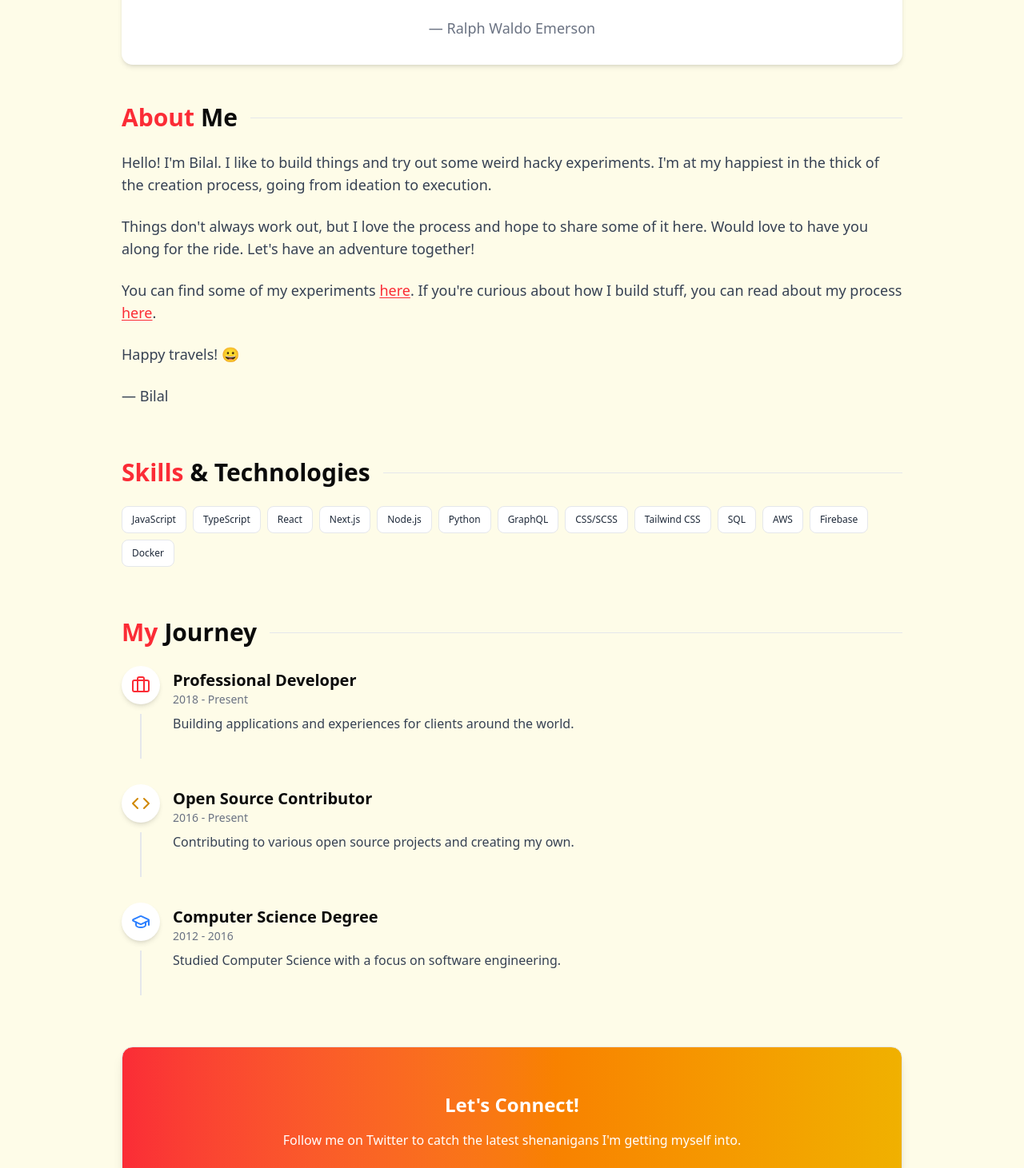
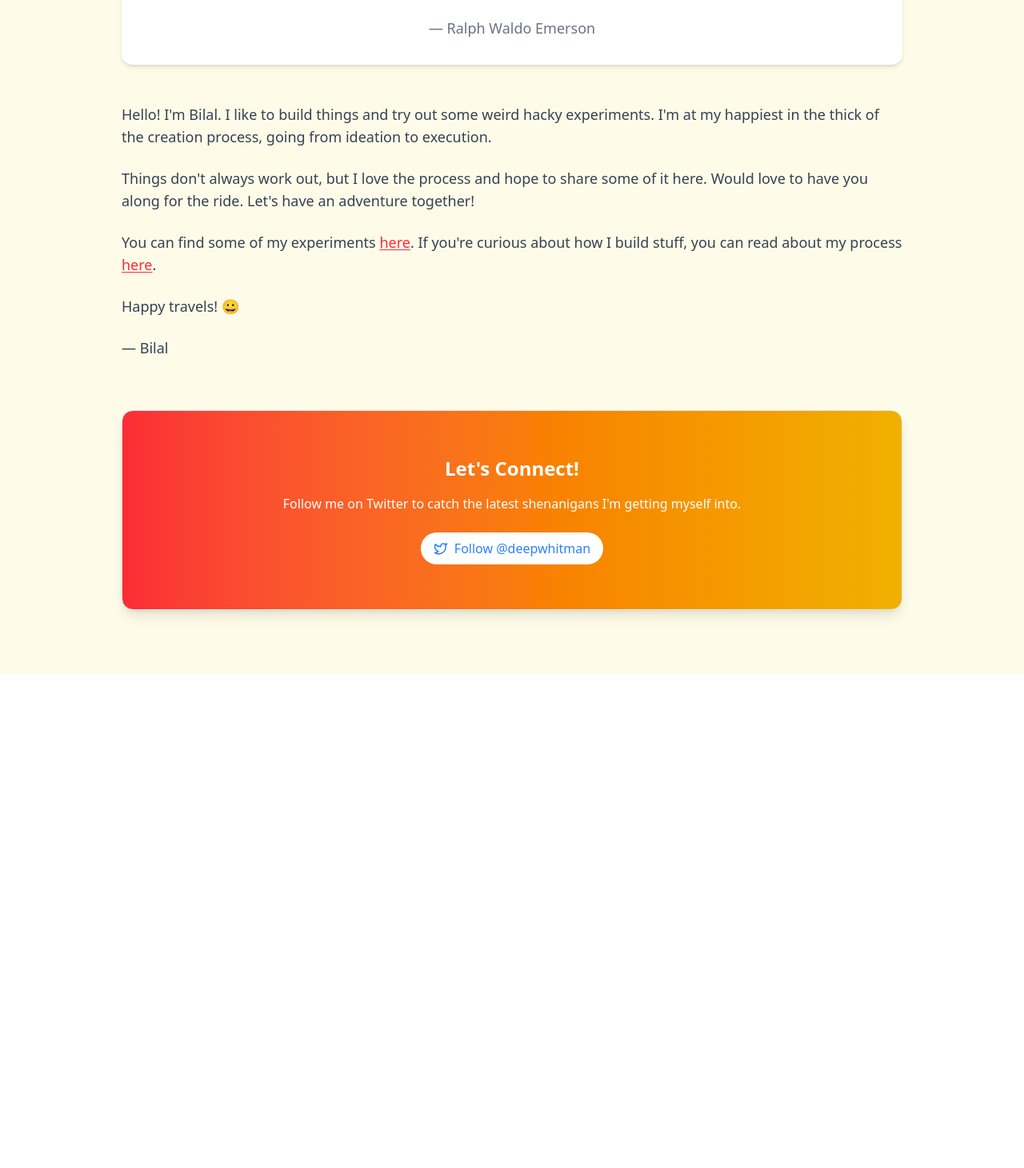
Before and after one commit to btahir/hacky-experiments, a Next.js app: page /about in a window 1280 px wide. Shown: the part 669-2130 px from the top of the page at 80% size. After the commit the page ends 1512 px from the top, so only its background shows below. Built offline with nearby package versions, Linux system fonts and the light colour scheme.

Commit message:
style up blog

```diff
--- a/app/about/page.tsx
+++ b/app/about/page.tsx
@@ -4,236 +4,206 @@ import Link from 'next/link'
 import { Button } from '@/components/ui/button'
 import { motion } from 'framer-motion'
 import { Badge } from '@/components/ui/badge'
-import { Github, Twitter, ExternalLink, Mail, Code, Briefcase, GraduationCap } from 'lucide-react'
+import {
+  Github,
+  Twitter,
+  ExternalLink,
+  Mail,
+  Code,
+  Briefcase,
+  GraduationCap,
+} from 'lucide-react'
 import { Card, CardContent } from '@/components/ui/card'
 import Image from 'next/image'
 export default function AboutPage() {
   const fadeIn = {
     hidden: { opacity: 0, y: 20 },
-    visible: { opacity: 1, y: 0 }
+    visible: { opacity: 1, y: 0 },
   }
 
   const skills = [
-    'JavaScript', 'TypeScript', 'React', 'Next.js', 'Node.js',
-    'Python', 'GraphQL', 'CSS/SCSS', 'Tailwind CSS', 'SQL',
-    'AWS', 'Firebase', 'Docker'
+    'JavaScript',
+    'TypeScript',
+    'React',
+    'Next.js',
+    'Node.js',
+    'Python',
+    'GraphQL',
+    'CSS/SCSS',
+    'Tailwind CSS',
+    'SQL',
+    'AWS',
+    'Firebase',
+    'Docker',
   ]
 
   return (
-    <main className="min-h-screen bg-yellow-50 py-20">
-      <div className="container mx-auto px-4 sm:px-6 max-w-5xl">
+    <main className='min-h-screen bg-yellow-50 py-20'>
+      <div className='container mx-auto px-4 sm:px-6 max-w-5xl'>
         {/* Hero Section */}
-        <div className="flex flex-col items-center mb-16">
+        <div className='flex flex-col items-center mb-16'>
           <motion.div
-            className="mb-6"
+            className='mb-6'
             initial={{ opacity: 0, scale: 0.8 }}
             animate={{ opacity: 1, scale: 1 }}
             transition={{ duration: 0.5 }}
           >
-            <div className="relative">
-              <div className="absolute -inset-1 rounded-full bg-gradient-to-tl from-red-500 to-yellow-400 opacity-70 blur"></div>
+            <div className='relative'>
+              <div className='absolute -inset-1 rounded-full bg-gradient-to-tl from-red-500 to-yellow-400 opacity-70 blur'></div>
               <Image
-                src="/me.png"
+                src='/me.png'
                 alt="Bilal's profile photo"
                 width={400}
                 height={400}
-                className="relative w-32 h-32 sm:w-40 sm:h-40 object-cover rounded-full border-4 border-white"
+                className='relative w-32 h-32 sm:w-40 sm:h-40 object-cover rounded-full border-4 border-white'
               />
             </div>
           </motion.div>
 
           <motion.h1
-            className="text-4xl sm:text-5xl font-bold mb-4 text-center"
+            className='text-4xl sm:text-5xl font-bold mb-4 text-center'
             initial={{ opacity: 0, y: 10 }}
             animate={{ opacity: 1, y: 0 }}
             transition={{ duration: 0.6, delay: 0.1 }}
           >
-            <span className="text-red-500">Hello,</span> I'm Bilal
+            <span className='text-red-500'>Hello,</span> I'm Bilal
           </motion.h1>
 
           <motion.div
-            className="flex gap-2 flex-wrap justify-center mb-6"
+            className='flex gap-2 flex-wrap justify-center mb-6'
             initial={{ opacity: 0, y: 10 }}
             animate={{ opacity: 1, y: 0 }}
             transition={{ duration: 0.6, delay: 0.2 }}
           >
-            <Badge className="bg-red-100 text-red-700 hover:bg-red-200">Builder</Badge>
-            <Badge className="bg-yellow-100 text-yellow-700 hover:bg-yellow-200">Creator</Badge>
-            <Badge className="bg-blue-100 text-blue-700 hover:bg-blue-200">Developer</Badge>
-            <Badge className="bg-green-100 text-green-700 hover:bg-green-200">Thinker</Badge>
+            <Badge className='bg-red-100 text-red-700 hover:bg-red-200'>
+              Builder
+            </Badge>
+            <Badge className='bg-yellow-100 text-yellow-700 hover:bg-yellow-200'>
+              Creator
+            </Badge>
+            <Badge className='bg-blue-100 text-blue-700 hover:bg-blue-200'>
+              Developer
+            </Badge>
+            <Badge className='bg-green-100 text-green-700 hover:bg-green-200'>
+              Thinker
+            </Badge>
           </motion.div>
 
           <motion.div
-            className="flex gap-4 mt-4"
+            className='flex gap-4 mt-4'
             initial={{ opacity: 0, y: 10 }}
             animate={{ opacity: 1, y: 0 }}
             transition={{ duration: 0.6, delay: 0.3 }}
           >
             <a
-              href="https://twitter.com/deepwhitman"
-              target="_blank"
-              rel="noreferrer"
-              className="p-2 bg-white rounded-full shadow-md hover:shadow-lg transition-shadow duration-300"
-              aria-label="Twitter"
+              href='https://twitter.com/deepwhitman'
+              target='_blank'
+              rel='noreferrer'
+              className='p-2 bg-white rounded-full shadow-md hover:shadow-lg transition-shadow duration-300'
+              aria-label='Twitter'
             >
-              <Twitter size={20} className="text-blue-400" />
+              <Twitter size={20} className='text-blue-400' />
             </a>
             <a
-              href="https://github.com/btahir"
-              target="_blank"
-              rel="noreferrer"
-              className="p-2 bg-white rounded-full shadow-md hover:shadow-lg transition-shadow duration-300"
-              aria-label="GitHub"
+              href='https://github.com/btahir'
+              target='_blank'
+              rel='noreferrer'
+              className='p-2 bg-white rounded-full shadow-md hover:shadow-lg transition-shadow duration-300'
+              aria-label='GitHub'
             >
-              <Github size={20} className="text-gray-800" />
+              <Github size={20} className='text-gray-800' />
             </a>
             <a
-              href="mailto:contact@example.com"
-              className="p-2 bg-white rounded-full shadow-md hover:shadow-lg transition-shadow duration-300"
-              aria-label="Email"
+              href='mailto:contact@example.com'
+              className='p-2 bg-white rounded-full shadow-md hover:shadow-lg transition-shadow duration-300'
+              aria-label='Email'
             >
-              <Mail size={20} className="text-red-500" />
+              <Mail size={20} className='text-red-500' />
             </a>
           </motion.div>
         </div>
 
         {/* Quote Section */}
         <motion.div
-          className="rounded-xl bg-white p-8 mb-12 shadow-md"
-          initial="hidden"
-          animate="visible"
+          className='rounded-xl bg-white p-8 mb-12 shadow-md'
+          initial='hidden'
+          animate='visible'
           variants={fadeIn}
           transition={{ duration: 0.5, delay: 0.3 }}
         >
-          <blockquote className="text-2xl sm:text-3xl italic text-gray-700 text-center">
-            "All life is an experiment. The more experiments you make the better."
+          <blockquote className='text-2xl sm:text-3xl italic text-gray-700 text-center'>
+            "All life is an experiment. The more experiments you make the
+            better."
           </blockquote>
-          <p className="text-lg text-gray-500 mt-4 text-center">— Ralph Waldo Emerson</p>
+          <p className='text-lg text-gray-500 mt-4 text-center'>
+            — Ralph Waldo Emerson
+          </p>
         </motion.div>
 
         {/* About Me Section */}
         <motion.div
-          className="mb-16"
-          initial="hidden"
-          animate="visible"
+          className='mb-16'
+          initial='hidden'
+          animate='visible'
           variants={fadeIn}
           transition={{ duration: 0.5, delay: 0.4 }}
         >
-          <h2 className="text-3xl font-bold mb-6 flex items-center">
-            <span className="text-red-500 mr-2">About</span> Me
-            <div className="h-px flex-grow bg-gray-200 ml-4"></div>
-          </h2>
-
-          <div className="text-lg text-gray-700 space-y-6">
+          <div className='text-lg text-gray-700 space-y-6'>
             <p>
-              Hello! I'm Bilal. I like to build things and try out some weird hacky
-              experiments. I'm at my happiest in the thick of the creation process, going from
-              ideation to execution.
+              Hello! I'm Bilal. I like to build things and try out some weird
+              hacky experiments. I'm at my happiest in the thick of the creation
+              process, going from ideation to execution.
             </p>
             <p>
-              Things don't always work out, but I love the process and hope to share some of it here.
-              Would love to have you along for the ride. Let's have an adventure together!
+              Things don't always work out, but I love the process and hope to
+              share some of it here. Would love to have you along for the ride.
+              Let's have an adventure together!
             </p>
             <p>
               You can find some of my experiments{' '}
-              <Link href="/experiments" className="text-red-500 hover:text-red-700 font-medium underline underline-offset-2">
+              <Link
+                href='/experiments'
+                className='text-red-500 hover:text-red-700 font-medium underline underline-offset-2'
+              >
                 here
-              </Link>. If you're curious about how I build stuff, you can read about my
+              </Link>
+              . If you're curious about how I build stuff, you can read about my
               process{' '}
-              <Link href="/process" className="text-red-500 hover:text-red-700 font-medium underline underline-offset-2">
+              <Link
+                href='/process'
+                className='text-red-500 hover:text-red-700 font-medium underline underline-offset-2'
+              >
                 here
-              </Link>.
+              </Link>
+              .
             </p>
-            <p>
-              Happy travels! 😀
-            </p>
-            <p className="font-medium">— Bilal</p>
-          </div>
-        </motion.div>
-
-        {/* Skills Section */}
-        <motion.div
-          className="mb-16"
-          initial="hidden"
-          animate="visible"
-          variants={fadeIn}
-          transition={{ duration: 0.5, delay: 0.5 }}
-        >
-          <h2 className="text-3xl font-bold mb-6 flex items-center">
-            <span className="text-red-500 mr-2">Skills</span> & Technologies
-            <div className="h-px flex-grow bg-gray-200 ml-4"></div>
-          </h2>
-
-          <div className="flex flex-wrap gap-2">
-            {skills.map((skill, index) => (
-              <motion.div
-                key={skill}
-                initial={{ opacity: 0, y: 10 }}
-                animate={{ opacity: 1, y: 0 }}
-                transition={{ duration: 0.3, delay: 0.1 * index }}
-              >
-                <Badge className="py-2 px-3 bg-white text-gray-800 hover:bg-gray-100 border border-gray-200">
-                  {skill}
-                </Badge>
-              </motion.div>
-            ))}
-          </div>
-        </motion.div>
-
-        {/* Timeline */}
-        <motion.div
-          className="mb-16"
-          initial="hidden"
-          animate="visible"
-          variants={fadeIn}
-          transition={{ duration: 0.5, delay: 0.6 }}
-        >
-          <h2 className="text-3xl font-bold mb-6 flex items-center">
-            <span className="text-red-500 mr-2">My</span> Journey
-            <div className="h-px flex-grow bg-gray-200 ml-4"></div>
-          </h2>
-
-          <div className="space-y-8">
-            <TimelineItem
-              title="Professional Developer"
-              date="2018 - Present"
-              description="Building applications and experiences for clients around the world."
-              icon={<Briefcase className="text-red-500" />}
-            />
-            <TimelineItem
-              title="Open Source Contributor"
-              date="2016 - Present"
-              description="Contributing to various open source projects and creating my own."
-              icon={<Code className="text-yellow-600" />}
-            />
-            <TimelineItem
-              title="Computer Science Degree"
-              date="2012 - 2016"
-              description="Studied Computer Science with a focus on software engineering."
-              icon={<GraduationCap className="text-blue-500" />}
-            />
+            <p>Happy travels! 😀</p>
+            <p className='font-medium'>— Bilal</p>
           </div>
         </motion.div>
 
         {/* CTA Section */}
         <motion.div
-          className="text-center"
-          initial="hidden"
-          animate="visible"
+          className='text-center'
+          initial='hidden'
+          animate='visible'
           variants={fadeIn}
           transition={{ duration: 0.5, delay: 0.7 }}
         >
-          <Card className="bg-gradient-to-r from-red-500 to-yellow-500 text-white shadow-lg">
-            <CardContent className="p-8">
-              <h3 className="text-2xl font-bold mb-4">Let's Connect!</h3>
-              <p className="mb-6">Follow me on Twitter to catch the latest shenanigans I'm getting myself into.</p>
+          <Card className='bg-gradient-to-r from-red-500 to-yellow-500 text-white shadow-lg'>
+            <CardContent className='p-8'>
+              <h3 className='text-2xl font-bold mb-4'>Let's Connect!</h3>
+              <p className='mb-6'>
+                Follow me on Twitter to catch the latest shenanigans I'm getting
+                myself into.
+              </p>
               <a
-                href="https://twitter.com/deepwhitman"
-                target="_blank"
-                rel="noreferrer"
-                className="inline-flex items-center bg-white text-blue-500 px-4 py-2 rounded-full font-medium hover:bg-gray-100 transition-colors duration-300"
+                href='https://twitter.com/deepwhitman'
+                target='_blank'
+                rel='noreferrer'
+                className='inline-flex items-center bg-white text-blue-500 px-4 py-2 rounded-full font-medium hover:bg-gray-100 transition-colors duration-300'
               >
-                <Twitter size={18} className="mr-2" />
+                <Twitter size={18} className='mr-2' />
                 Follow @deepwhitman
               </a>
             </CardContent>
@@ -241,23 +211,31 @@ export default function AboutPage() {
         </motion.div>
       </div>
     </main>
-  );
+  )
 }
 
-function TimelineItem({ title, date, description, icon }: { title: string, date: string, description: string, icon: React.ReactNode }) {
+function TimelineItem({
+  title,
+  date,
+  description,
+  icon,
+}: {
+  title: string
+  date: string
+  description: string
+  icon: React.ReactNode
+}) {
   return (
-    <div className="flex">
-      <div className="flex flex-col items-center mr-4">
-        <div className="rounded-full p-3 bg-white shadow-md">
-          {icon}
-        </div>
-        <div className="h-full w-0.5 bg-gray-200 mt-3"></div>
+    <div className='flex'>
+      <div className='flex flex-col items-center mr-4'>
+        <div className='rounded-full p-3 bg-white shadow-md'>{icon}</div>
+        <div className='h-full w-0.5 bg-gray-200 mt-3'></div>
       </div>
-      <div className="pt-1 pb-8">
-        <h3 className="text-xl font-bold">{title}</h3>
-        <p className="text-sm text-gray-500 mb-2">{date}</p>
-        <p className="text-gray-700">{description}</p>
+      <div className='pt-1 pb-8'>
+        <h3 className='text-xl font-bold'>{title}</h3>
+        <p className='text-sm text-gray-500 mb-2'>{date}</p>
+        <p className='text-gray-700'>{description}</p>
       </div>
     </div>
-  );
+  )
 }
```
Also changed, not shown: app/blog/page.tsx (+48 -18 lines), app/layout.tsx (+19 -20 lines), components/navbar/index.tsx (renamed from components/NavBar.tsx, +11 -6 lines), components/navbar/mobile-menu.tsx (renamed from components/MobileMenu.tsx).
